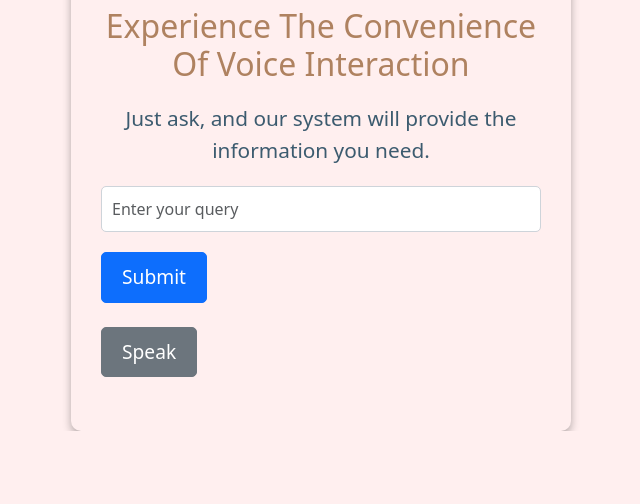
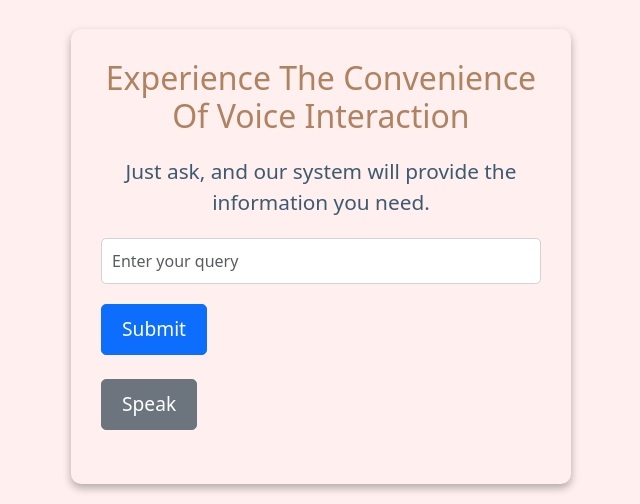
Before and after one commit to varsha288/AI-Powered-Railway-Information-System-Capstone-Project, a Flask app: page / in a window 1280 px wide. Shown: the part 961-1465 px from the top of the page, without its empty margins (319-959 px from the left). Before the commit the page ends 1392 px from the top, so only its background shows below. Run offline with Flask 3, Linux system fonts and the light colour scheme; parts of the project's set-up code (start-up, migrations or seed data) failed here and were passed over.

Commit message:
new commit

```diff
--- a/templates/index.html
+++ b/templates/index.html
@@ -8,7 +8,7 @@
     <style>
         body {
             background-color: #FFEFEF;
-            height: 170vh;
+            height: auto;
             display: flex;
             flex-direction: column;
             justify-content: center;
```
